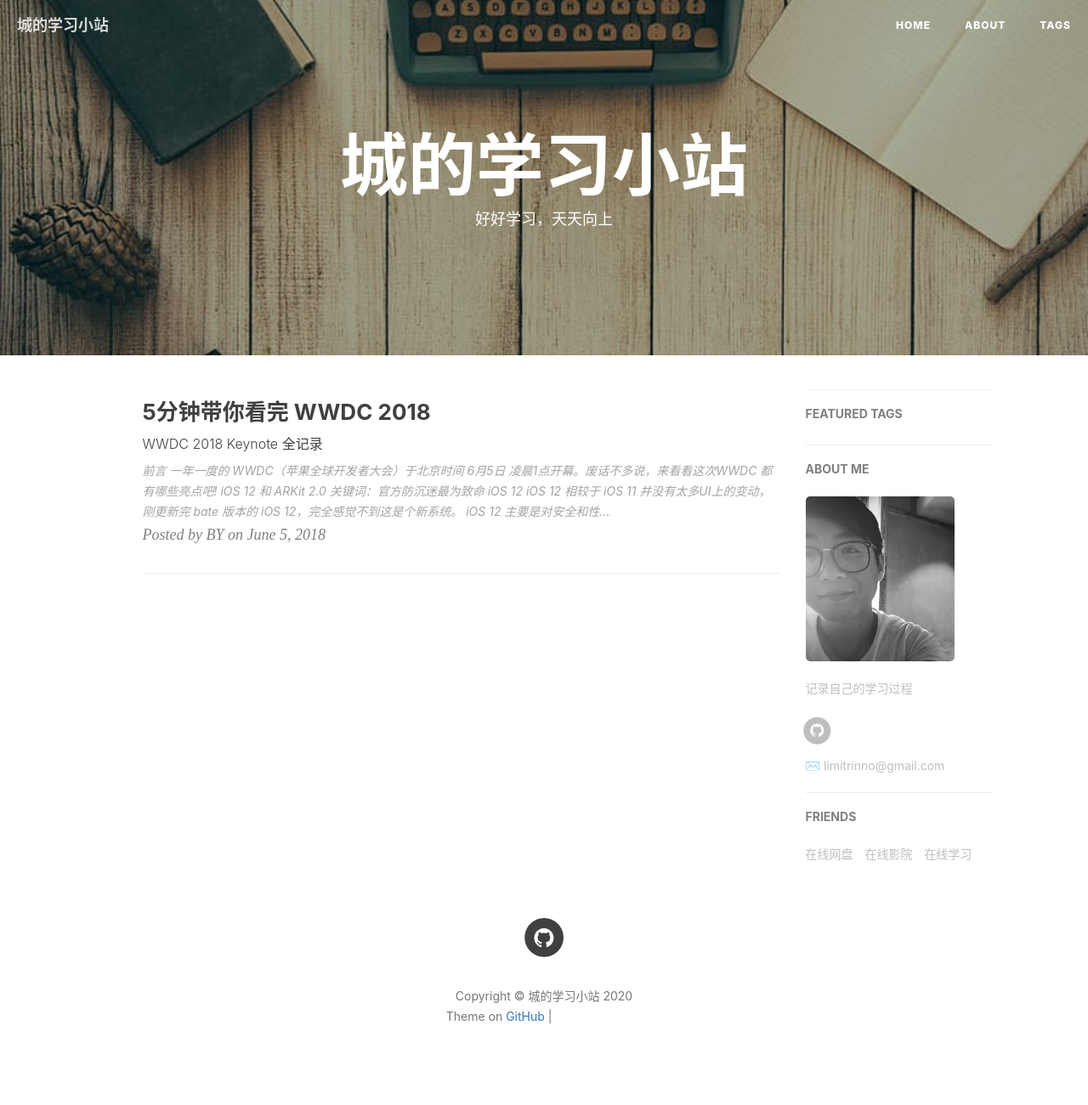
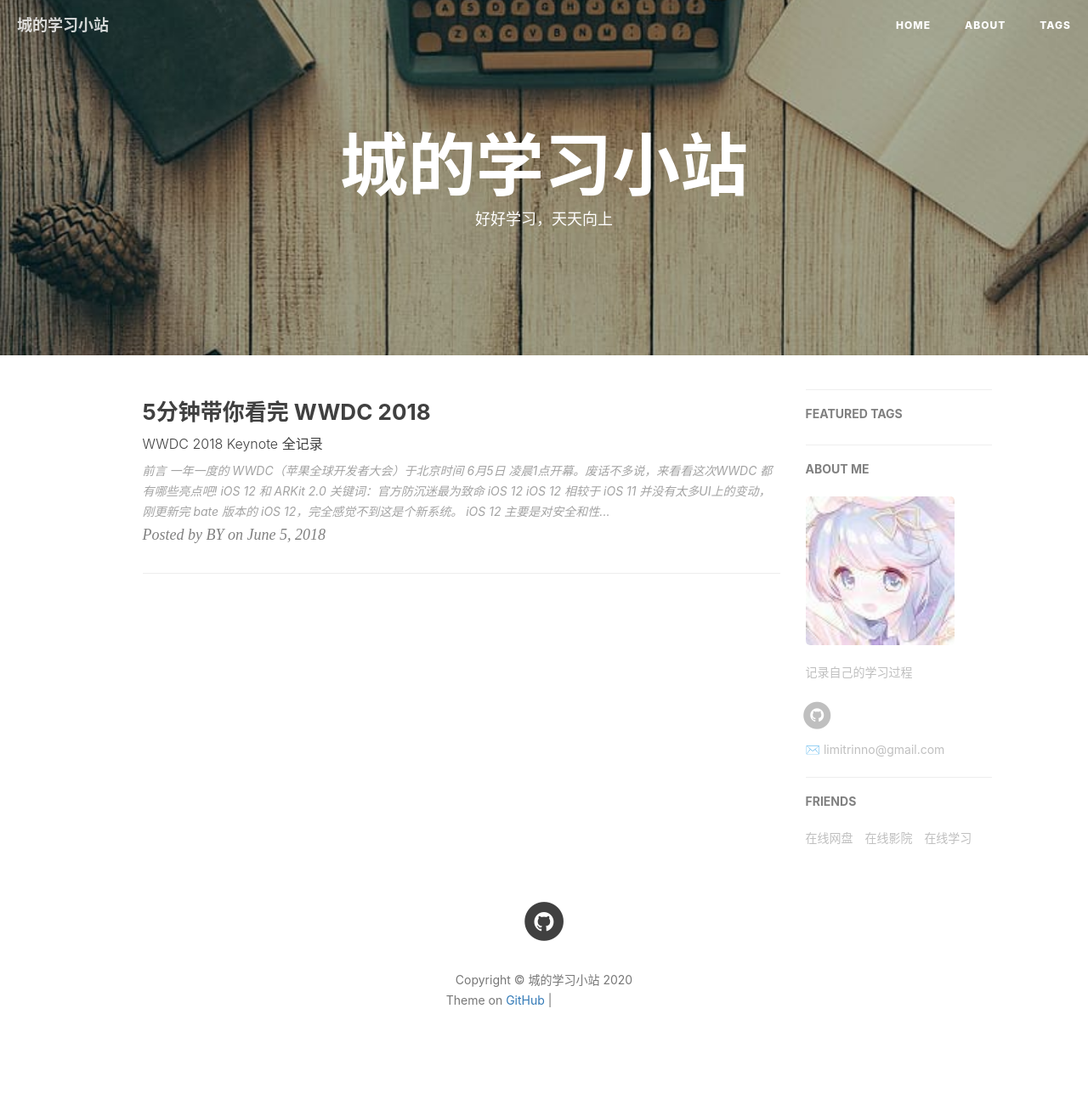
Before and after one commit to limitrinno/limitrinno.github.io, a Jekyll site: the page built from index.html, in a window 1280 px wide. Shown: the whole page at 85% size. Built offline with Jekyll 4.4.1, drawn with Linux system fonts in a browser that asks for light colours; nearby versions of some CDN libraries; the list of posts is cut into pages by our own code; comment, search, counter and statistics services are not loaded; grey boxes are pictures that could not be loaded.

Commit message:
Update _config.yml

```diff
--- a/_config.yml
+++ b/_config.yml
@@ -12,7 +12,7 @@ github_repo: "https://github.com/limitrinno/limitrinno.github.io.git" # you code
 # Sidebar settings
 sidebar: true                           # whether or not using Sidebar.
 sidebar-about-description: "记录自己的学习过程"
-sidebar-avatar: /img/about-BY-gentle.jpg      # use absolute URL, seeing it's used in both `/` and `/about/`
+sidebar-avatar: /img/about-BY-gentle1.jpg      # use absolute URL, seeing it's used in both `/` and `/about/`
 
 
 
```
